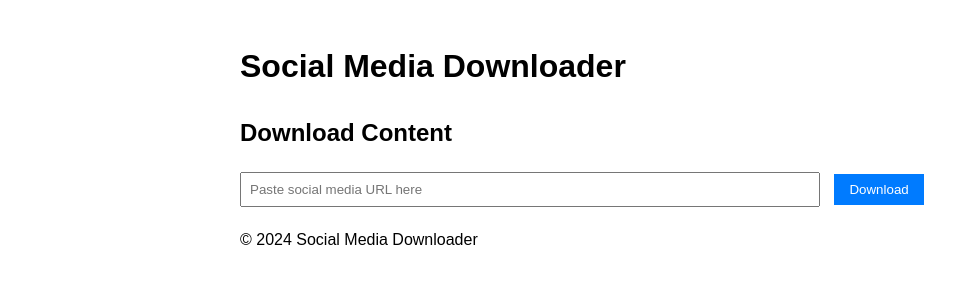
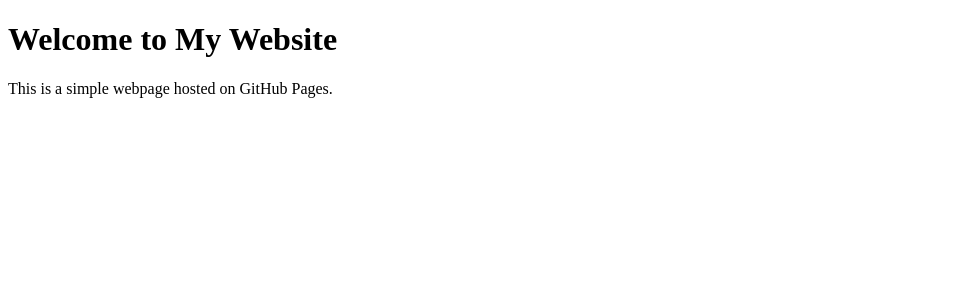
Before and after one commit to stellardiy/socialmedia, a plain HTML site: page index.html in a window 1280 px wide. Shown: the whole page, without its empty margins (0-979 px from the left). Drawn offline with Linux system fonts and the light colour scheme.

Commit message:
Update index.html

```diff
--- a/index.html
+++ b/index.html
@@ -3,25 +3,10 @@
 <head>
     <meta charset="UTF-8">
     <meta name="viewport" content="width=device-width, initial-scale=1.0">
-    <title>Social Media Downloader</title>
-    <link rel="stylesheet" href="styles.css">
+    <title>My Website</title>
 </head>
 <body>
-    <header>
-        <h1>Social Media Downloader</h1>
-    </header>
-    <main>
-        <section>
-            <h2>Download Content</h2>
-            <form id="download-form">
-                <input type="url" id="url-input" placeholder="Paste social media URL here" required>
-                <button type="submit">Download</button>
-            </form>
-        </section>
-    </main>
-    <footer>
-        <p>&copy; 2024 Social Media Downloader</p>
-    </footer>
-    <script src="script.js"></script>
+    <h1>Welcome to My Website</h1>
+    <p>This is a simple webpage hosted on GitHub Pages.</p>
 </body>
 </html>
```
